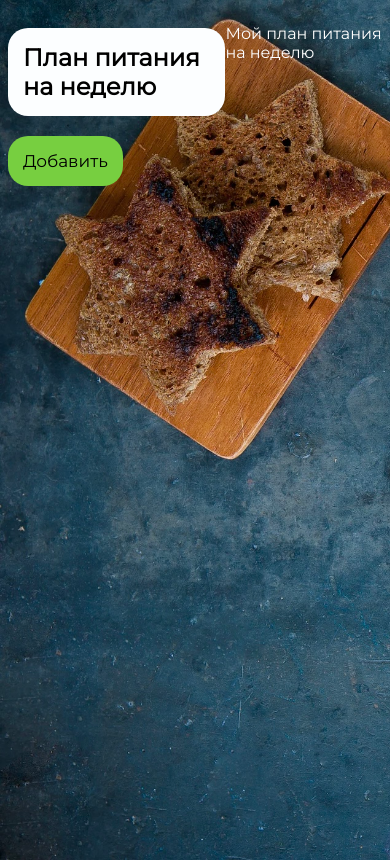
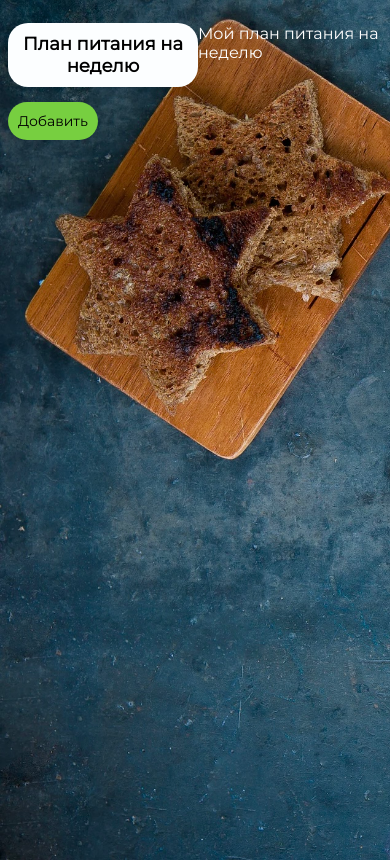
Before and after one commit to Sv-Alena/meal-plan-for-the-week, a React (Create React App) app: page / in a window 390 px wide. Built offline with nearby package versions, Linux system fonts and the light colour scheme.

Commit message:
Update App.css

```diff
--- a/src/App.css
+++ b/src/App.css
@@ -78,8 +78,34 @@ textarea{
   color: black;
 }
 
-@media (prefers-reduced-motion: no-preference) {
-  .App-logo {
-    animation: App-logo-spin infinite 20s linear;
+@media all and (max-width: 800px) {
+
+  .ListMeals_container-title {
+    font-size: 18px;
+    padding: 10px;
+    text-align: center;
+  }
+  .ListMeals_plans {
+    width: 250px;
+    text-wrap: wrap;
+  }
+  .btn_add {
+    font-size: 14px;
+    padding: 10px;
+  }
+
+  .MealsAndIngrediets_container {
+    width: 50%;
+  }
+
+  .inputForm {
+    width: 100%;
+    height: 15px;
+    padding: 5px;
+  }
+  textarea {
+    width: 100%;
+    text-wrap: wrap;
+    height: 130px;
   }
 }
```
